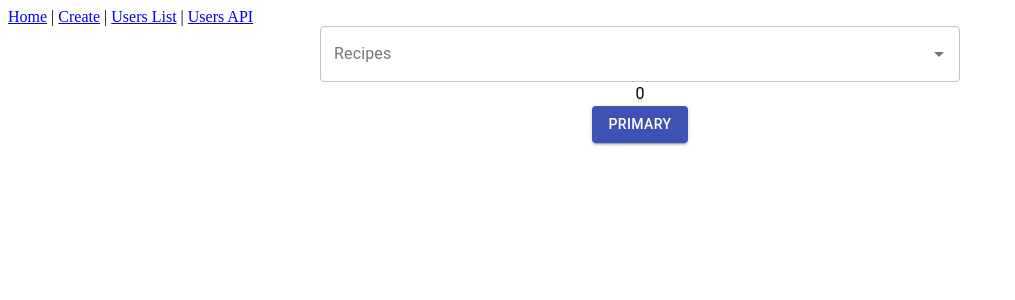
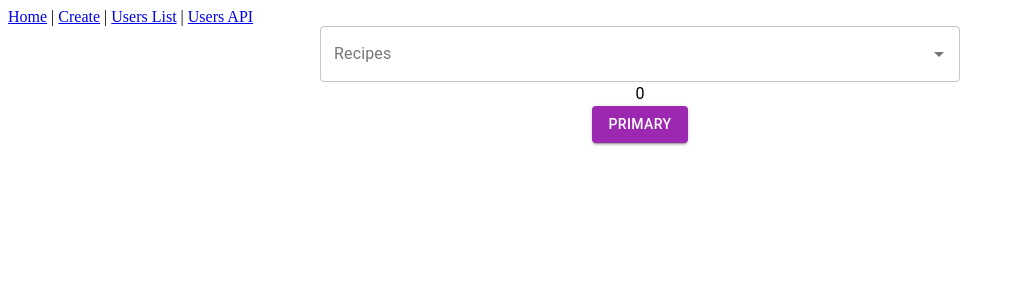
Before and after one commit to kantimam/react-next-feed, a Next.js app: page / in a window 1280 px wide. Shown: the top 300 px of the page, without its empty margins (0-1015 px from the left). Built offline with nearby package versions, Linux system fonts and the light colour scheme.

Commit message:
theme provider added and freezing project for now since next.js fcking sucks on my pc

```diff
--- a/pages/_app.jsx
+++ b/pages/_app.jsx
@@ -2,12 +2,12 @@ import React from 'react'
 import { Provider } from 'react-redux'
 import App from 'next/app'
 import withReduxStore from '../lib/withReduxStore'
+
 import '../styles/main.css'
 
 class MyApp extends App {
     render() {
         const { Component, pageProps, store } = this.props
-        console.log(this.props)
         return (
             <Provider store={store}>
                 <Component {...pageProps} />
--- a/pages/index.tsx
+++ b/pages/index.tsx
@@ -10,7 +10,7 @@ import { Container, Grid, Typography } from '@material-ui/core';
 
 
 const IndexPage = ({ recipes, getRecipes }: { recipes: any, getRecipes: any }) => (
-  < Layout>
+  <Layout>
     <Container>
 
 
@@ -28,7 +28,7 @@ const IndexPage = ({ recipes, getRecipes }: { recipes: any, getRecipes: any }) =
 
 
     </Container>
-  </Layout >
+  </Layout>
 )
 
 const mapStateToProps = (state: RootState) => {
--- /dev/null
+++ b/themes/themes.js
@@ -0,0 +1,13 @@
+import {
+    createMuiTheme
+} from '@material-ui/core/styles';
+import purple from '@material-ui/core/colors/purple';
+import green from '@material-ui/core/colors/green';
+
+
+export default createMuiTheme({
+    palette: {
+        primary: purple,
+        secondary: green
+    }
+})
```
Also changed, not shown: components/Layout.tsx (+8 -0 lines), components/Resource.tsx (+18 -0 lines).
